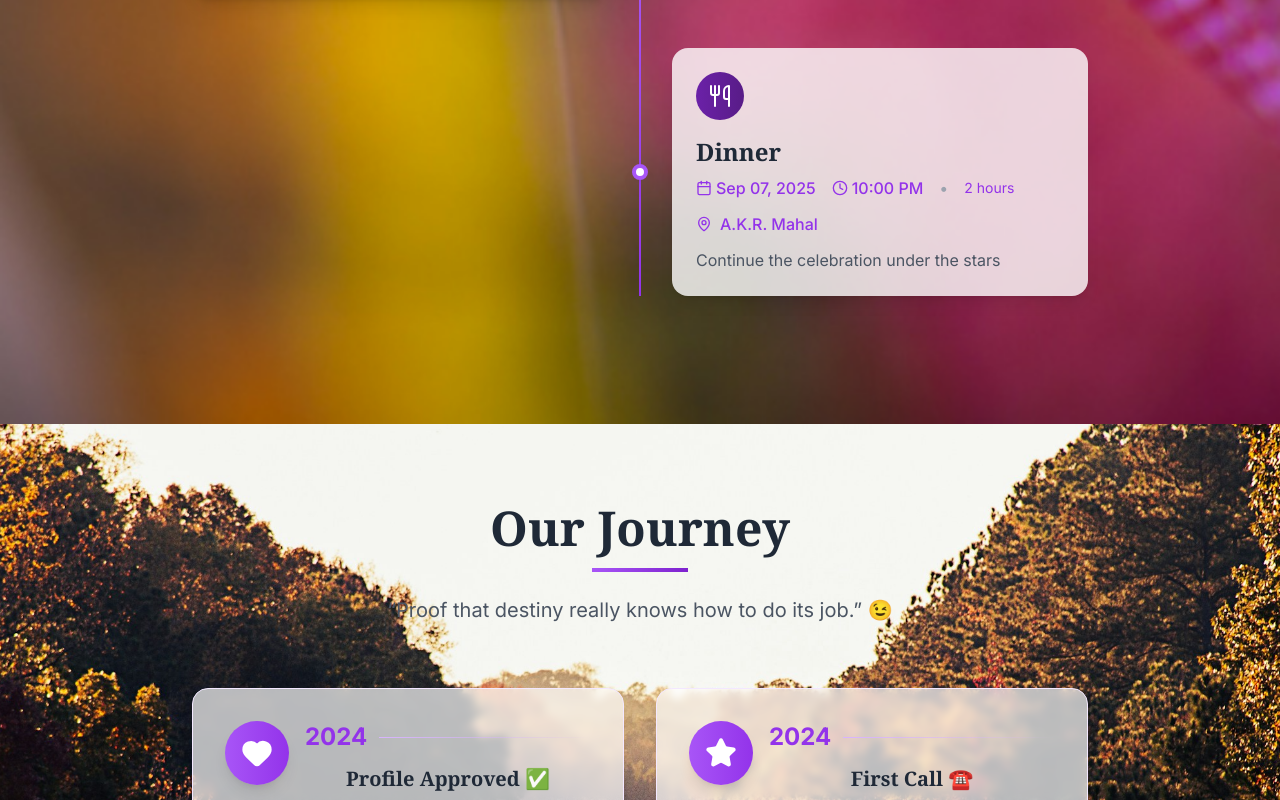
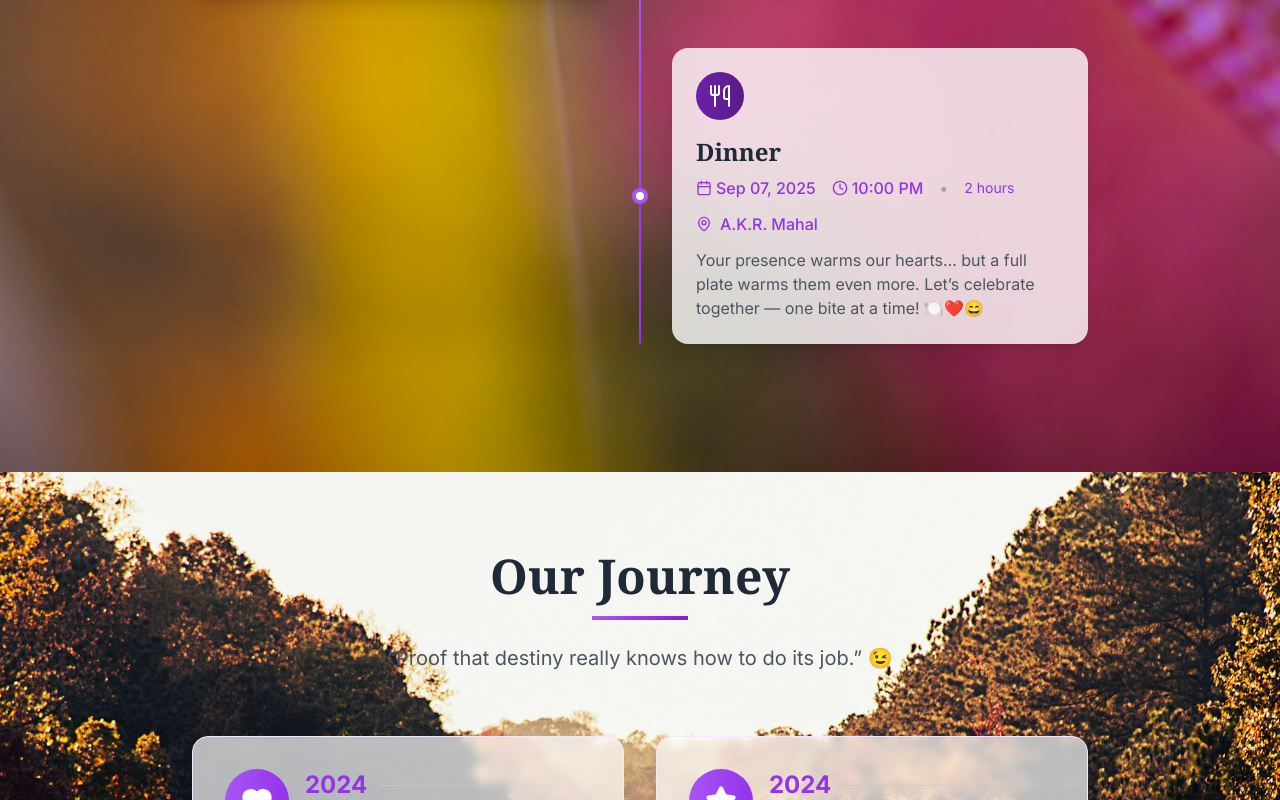
Before and after one commit to Manikumaran03/mnm-wedding-invite, a React (Vite) app: page / in a window 1280 px wide. Shown: the part 2000-2800 px from the top of the page. Built offline with nearby package versions, Linux system fonts and the light colour scheme; a web font is replaced by a local one.

Commit message:
Amended wording in Event, thankyou section

```diff
--- a/src/pages/Events.tsx
+++ b/src/pages/Events.tsx
@@ -47,7 +47,8 @@ const Events = () => {
       address: '',
       mapUrl: '',
       location: 'A.K.R. Mahal',
-      description: 'Continue the celebration under the stars',
+      description:
+        'Your presence warms our hearts… but a full plate warms them even more. Let’s celebrate together — one bite at a time! 🍽️❤️😄',
       icon: Utensils,
       color: 'from-purple-800 to-purple-900',
     },
--- a/src/pages/Thankyou.tsx
+++ b/src/pages/Thankyou.tsx
@@ -130,7 +130,7 @@ function Thankyou() {
         <footer className="w-full text-center text-sm text-gray-500">
           <p>
             Developed with 💻 + ❤️ by{' '}
-            <span className="font-semibold text-purple-600">the groom himself 👨‍💻</span>
+            <span className="font-semibold text-purple-600">the bride & groom ourselves</span>
           </p>
           <p className="mb-4 mt-1 italic">
             If this app made you smile, cry, or say "wow," let me know! 😉
```
